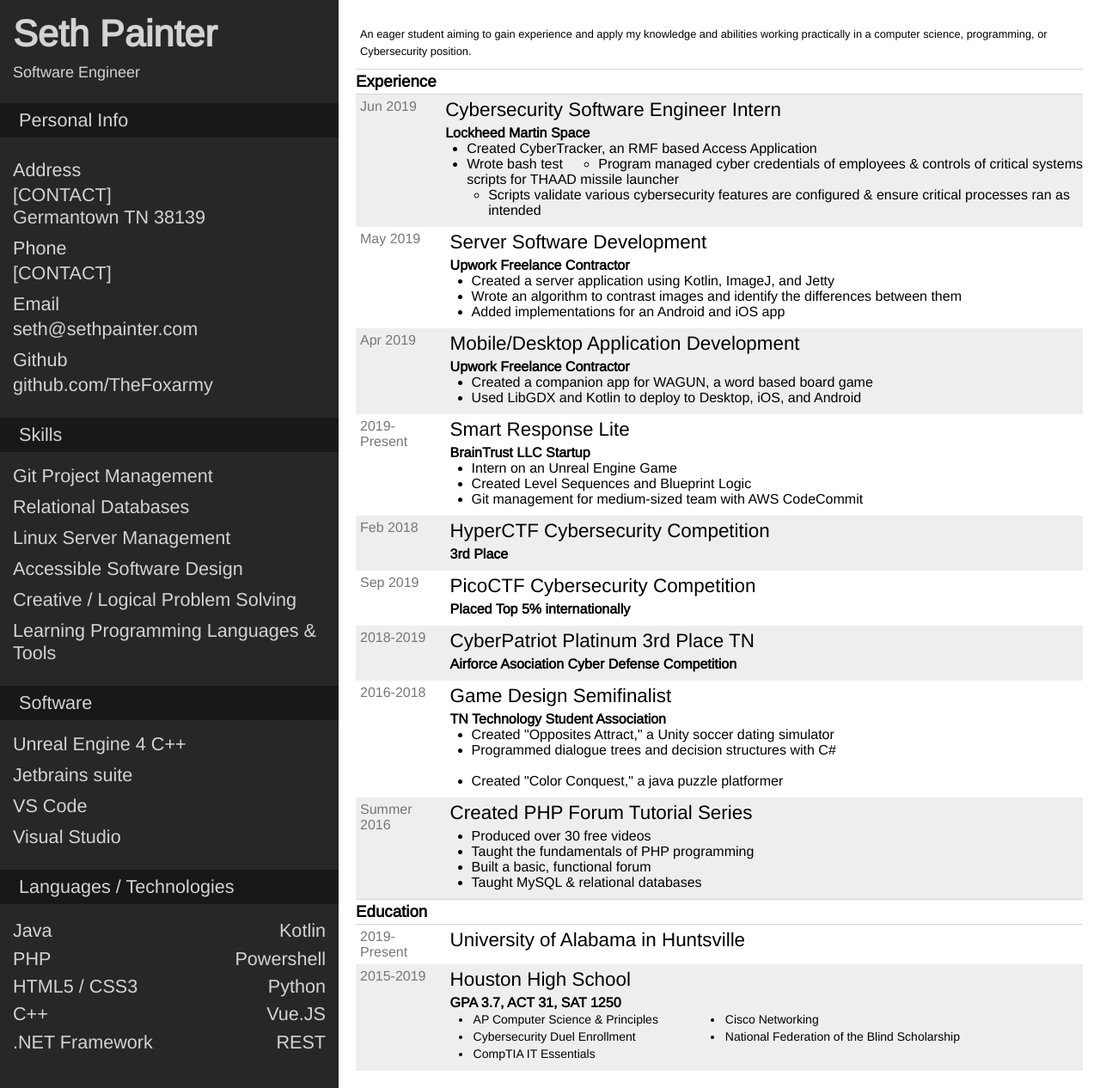
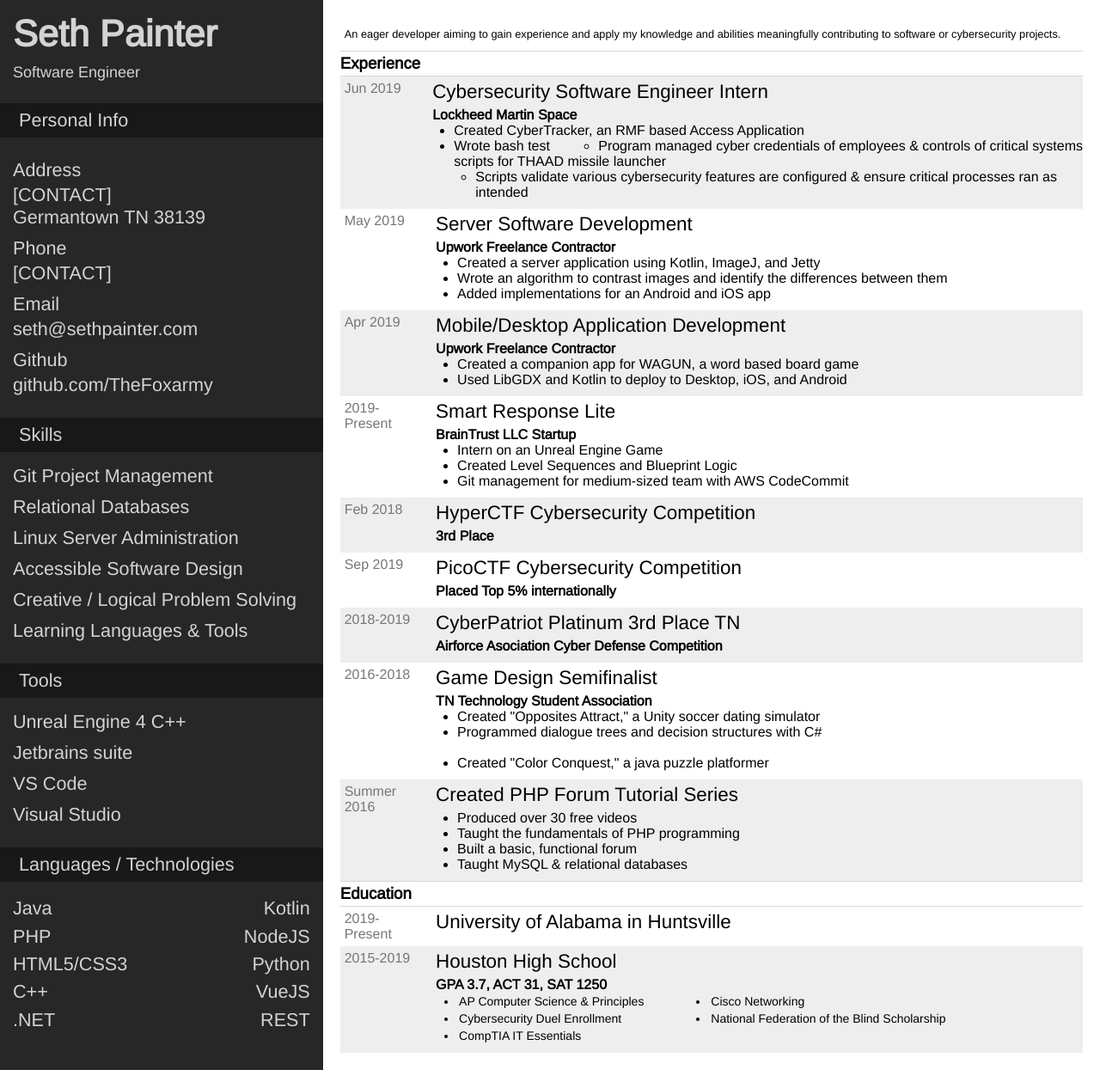
Before and after one commit to FlorianEagox/resume, a PHP site: page / in a window 1280 px wide. Shown: the whole page at 86% size. After the commit the page ends 1245 px from the top, so only its background shows below. Run offline with PHP 8.4, Linux system fonts and the light colour scheme.

Commit message:
Updated languages, objective & sidebar

```diff
--- a/index.html
+++ b/index.html
@@ -38,16 +38,16 @@
 				<ul>
 					<li>Git Project Management</li>
 					<li>Relational Databases</li>
-					<li>Linux Server Management</li>
+					<li>Linux Server Administration</li>
 					<li>Accessible Software Design</li>
 					<li>Creative / Logical Problem Solving</li>
-					<li>Learning Programming Languages & Tools</li>
+					<li>Learning Languages & Tools</li>
 				</ul>
 			</div>
 			<div class="head">
-				<p>Software</p>
+				<p>Tools</p>
 			</div>
-			<div class="subsec" id="software">
+			<div class="subsec" id="tools">
 				<ul>
 					<li>Unreal Engine 4 C++</li>
 					<li>Jetbrains suite</li>
@@ -62,21 +62,20 @@
 				<ul id="languages">
 					<li>Java</li>
 					<li>PHP</li>
-					<li>HTML5 / CSS3</li>
+					<li>HTML5/CSS3</li>
 					<li>C++</li>
-					<li>.NET Framework</li>
+					<li>.NET</li>
 					<li>Kotlin</li>
-					<li>Powershell</li>
+					<li>NodeJS</li>
 					<li>Python</li>
-					<li>Vue.JS</li>
+					<li>VueJS</li>
 					<li>REST</li>
 				</ul>
 			</div>
 		</div>
 		<div id="content">
 			<p id="objective">
-				An eager student aiming to gain experience and apply my knowledge and abilities working practically in a
-				computer science, programming, or Cybersecurity position.
+				An eager developer aiming to gain experience and apply my knowledge and abilities meaningfully contributing to software or cybersecurity projects.
 			</p>
 			<div class="section-title">
 				<h3>Experience</h3>
--- a/main.css
+++ b/main.css
@@ -4,7 +4,7 @@
 * {
 	margin:0;
 	padding:0;
-	/* border:0.05px solid blue; */
+	/* border:1px solid blue; */
 }
 ul {
 	list-style-position:inside;
@@ -23,11 +23,9 @@ main {
 }
 #sidebar {
 	background-color:#272727;
-	/* height:100vh; */
 	color:lightgrey;
-	/* flex-basis: 30%; */
+	flex-basis: 30%;
 	font-size:1.35rem;
-	/* white-space:nowrap; */
 }
 #name {
 	/*font-size:20px;*/
@@ -59,7 +57,7 @@ main {
 	list-style-type:none;
 }
 #skills li,
-#software li {
+#tools li {
   overflow-wrap: break-word;
   margin-bottom:10px;
   white-space: normal;
@@ -74,9 +72,9 @@ ul#languages {
 	padding: 0.2rem 0;
 	white-space:nowrap;
 	/*font-size:1.355rem;*/
+	/* display: inline-block; */
 }
 #languages li:nth-child(n+6) {
-
 	text-align: right;
 }
 #languages li
```
